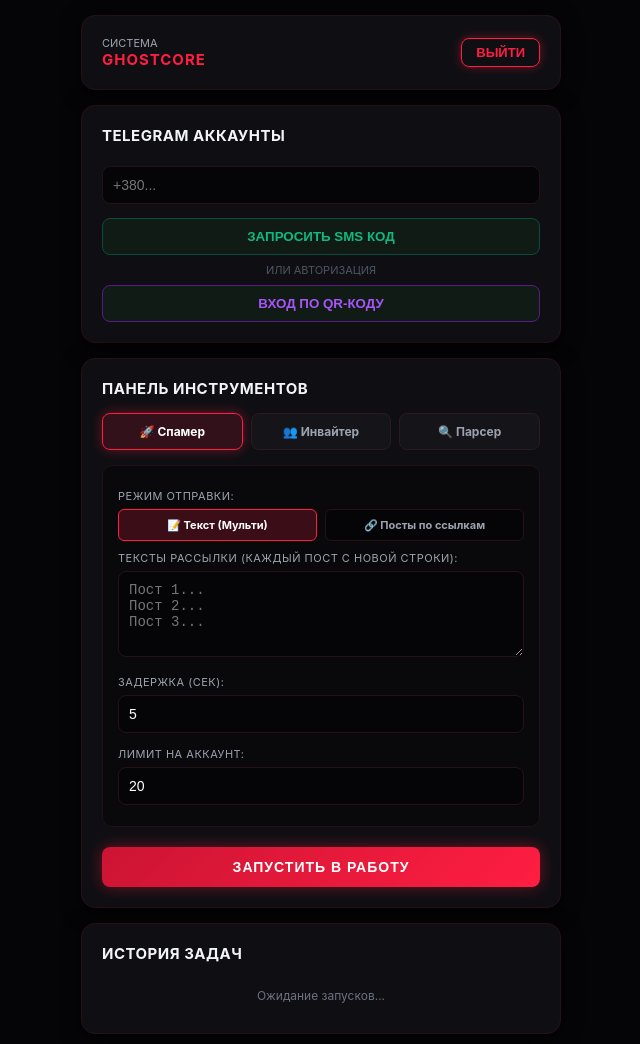
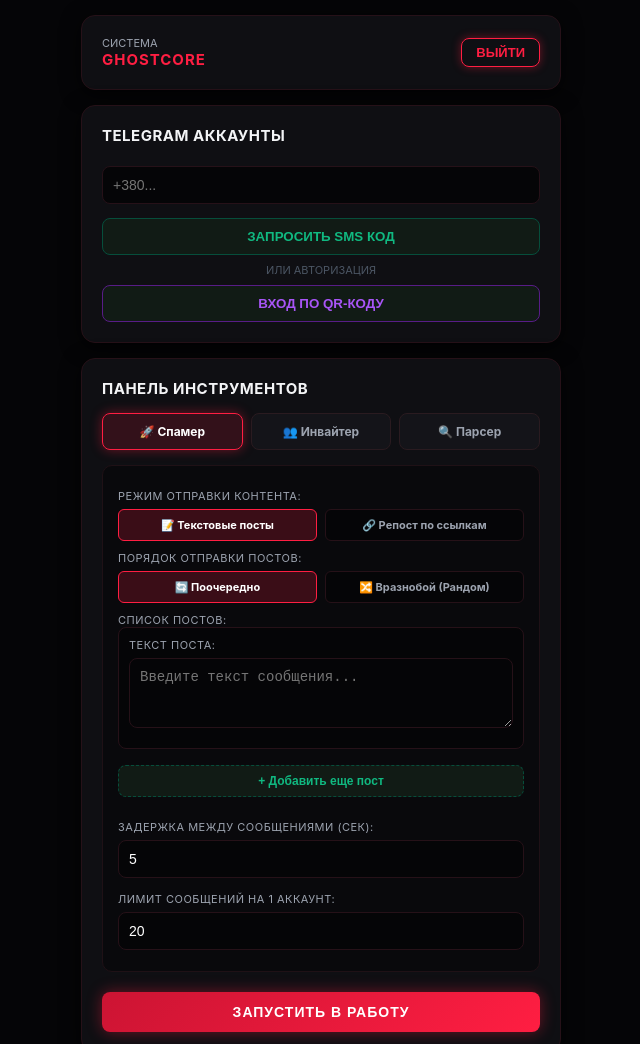
Before and after one commit to blackjentelmen-coder/telegram-crm, a plain HTML site: page index.html in a window 1280 px wide. Shown: the top 1044 px of the page, without its empty margins (319-959 px from the left). Drawn offline with Linux system fonts and the light colour scheme.

Commit message:
index.html

```diff
--- a/index.html
+++ b/index.html
@@ -96,7 +96,7 @@
             box-shadow: 0 0 12px var(--neon-red-glow);
         }
 
-        /* Под-табы внутри спамера и парсера */
+        /* Под-табы */
         .sub-tabs {
             display: grid;
             grid-template-columns: 1fr 1fr;
@@ -138,7 +138,6 @@
             display: block;
         }
 
-        /* Блоки внутри спамера */
         .spam-mode-content {
             display: none;
         }
@@ -177,6 +176,46 @@
         input:focus, textarea:focus {
             border-color: var(--neon-red);
             box-shadow: 0 0 8px var(--neon-red-glow);
+        }
+
+        /* Динамические блоки постов с плюсиками */
+        .dynamic-item {
+            background: #050507;
+            border: 1px solid #261118;
+            padding: 10px;
+            border-radius: 8px;
+            margin-bottom: 8px;
+            position: relative;
+        }
+
+        .btn-remove {
+            background: transparent;
+            color: var(--neon-red);
+            border: none;
+            font-size: 12px;
+            cursor: pointer;
+            float: right;
+            text-transform: uppercase;
+            font-weight: bold;
+        }
+
+        .btn-add-item {
+            background: #111b15;
+            color: #10b981;
+            border: 1px dashed #064e3b;
+            padding: 8px;
+            width: 100%;
+            border-radius: 8px;
+            cursor: pointer;
+            font-weight: bold;
+            font-size: 12px;
+            text-align: center;
+            margin: 8px 0 15px 0;
+            transition: 0.2s;
+        }
+        .btn-add-item:active {
+            background: #064e3b;
+            color: white;
         }
 
         .btn-action {
@@ -259,6 +298,18 @@
             }
         }
 
+        function setSendOrder(order) {
+            document.getElementById('order-btn-seq').classList.remove('active');
+            document.getElementById('order-btn-rand').classList.remove('active');
+            document.getElementById('spam_order_input').value = order;
+
+            if (order === 'sequential') {
+                document.getElementById('order-btn-seq').classList.add('active');
+            } else {
+                document.getElementById('order-btn-rand').classList.add('active');
+            }
+        }
+
         function setParserMode(mode) {
             document.getElementById('parser-btn-all').classList.remove('active');
             document.getElementById('parser-btn-active').classList.remove('active');
@@ -270,6 +321,31 @@
                 document.getElementById('parser-btn-active').classList.add('active');
                 document.getElementById('parser_mode_input').value = 'active';
             }
+        }
+
+        // Функции динамического добавления полей с плюсиками
+        function addTextPost() {
+            const container = document.getElementById('text-posts-container');
+            const div = document.createElement('div');
+            div.className = 'dynamic-item';
+            div.innerHTML = `
+                <button type="button" class="btn-remove" onclick="this.parentElement.remove()">[ Удалити ]</button>
+                <label style="margin-top:0;">Текст поста:</label>
+                <textarea name="spam_texts[]" rows="3" placeholder="Введите текст сообщения..."></textarea>
+            `;
+            container.appendChild(div);
+        }
+
+        function addLinkPost() {
+            const container = document.getElementById('link-posts-container');
+            const div = document.createElement('div');
+            div.className = 'dynamic-item';
+            div.innerHTML = `
+                <button type="button" class="btn-remove" onclick="this.parentElement.remove()">[ Удалити ]</button>
+                <label style="margin-top:0;">Ссылка на пост ТГ:</label>
+                <input type="text" name="spam_links[]" placeholder="https://t.me/channel/123">
+            `;
+            container.appendChild(div);
         }
     </script>
 </head>
@@ -311,29 +387,48 @@
 
                 <!-- Спамер -->
                 <div id="panel-spammer" class="tool-panel active">
-                    <label>Режим отправки:</label>
+                    <label>Режим отправки контента:</label>
                     <input type="hidden" name="spam_mode" id="spam_mode_input" value="text">
                     <div class="sub-tabs">
-                        <div id="spam-btn-text" class="sub-tab active" onclick="setSpamMode('text')">📝 Текст (Мульти)</div>
-                        <div id="spam-btn-forward" class="sub-tab" onclick="setSpamMode('forward')">🔗 Посты по ссылкам</div>
+                        <div id="spam-btn-text" class="sub-tab active" onclick="setSpamMode('text')">📝 Текстовые посты</div>
+                        <div id="spam-btn-forward" class="sub-tab" onclick="setSpamMode('forward')">🔗 Репост по ссылкам</div>
                     </div>
 
-                    <!-- Режим 1: Несколько текстовых постов (каждый с новой строки) -->
-                    <div id="spam-content-text" class="spam-mode-content active">
-                        <label>Тексты рассылки (каждый пост с новой строки):</label>
-                        <textarea name="spam_text" rows="4" placeholder="Пост 1...&#10;Пост 2...&#10;Пост 3..."></textarea>
+                    <label>Порядок отправки постов:</label>
+                    <input type="hidden" name="spam_order" id="spam_order_input" value="sequential">
+                    <div class="sub-tabs">
+                        <div id="order-btn-seq" class="sub-tab active" onclick="setSendOrder('sequential')">🔄 Поочередно</div>
+                        <div id="order-btn-rand" class="sub-tab" onclick="setSendOrder('rand')">🔀 Вразнобой (Рандом)</div>
                     </div>
 
-                    <!-- Режим 2: Ссылки на посты ТГ (для пересылки/репоста) -->
-                    <div id="spam-content-forward" class="spam-mode-content">
-                        <label>Ссылки на посты в Telegram (по одной на строку):</label>
-                        <textarea name="spam_links" rows="4" placeholder="https://t.me/channel/123&#10;https://t.me/channel/124"></textarea>
+                    <!-- Режим 1: Динамические текстовые посты с плюсиком -->
+                    <div id="spam-content-text" class="spam-mode-content active">
+                        <label>Список постов:</label>
+                        <div id="text-posts-container">
+                            <div class="dynamic-item">
+                                <label style="margin-top:0;">Текст поста:</label>
+                                <textarea name="spam_texts[]" rows="3" placeholder="Введите текст сообщения..."></textarea>
+                            </div>
+                        </div>
+                        <button type="button" class="btn-add-item" onclick="addTextPost()">+ Добавить еще пост</button>
                     </div>
 
-                    <label>Задержка (сек):</label>
+                    <!-- Режим 2: Динамические ссылки на посты с плюсиком -->
+                    <div id="spam-content-forward" class="spam-mode-content">
+                        <label>Список ссылок на посты ТГ:</label>
+                        <div id="link-posts-container">
+                            <div class="dynamic-item">
+                                <label style="margin-top:0;">Ссылка на пост ТГ:</label>
+                                <input type="text" name="spam_links[]" placeholder="https://t.me/channel/123">
+                            </div>
+                        </div>
+                        <button type="button" class="btn-add-item" onclick="addLinkPost()">+ Добавить еще ссылку</button>
+                    </div>
+
+                    <label>Задержка между сообщениями (сек):</label>
                     <input type="number" name="spam_delay" value="5" min="1">
 
-                    <label>Лимит на аккаунт:</label>
+                    <label>Лимит сообщений на 1 аккаунт:</label>
                     <input type="number" name="spam_limit" value="20" min="1">
                 </div>
 
```
